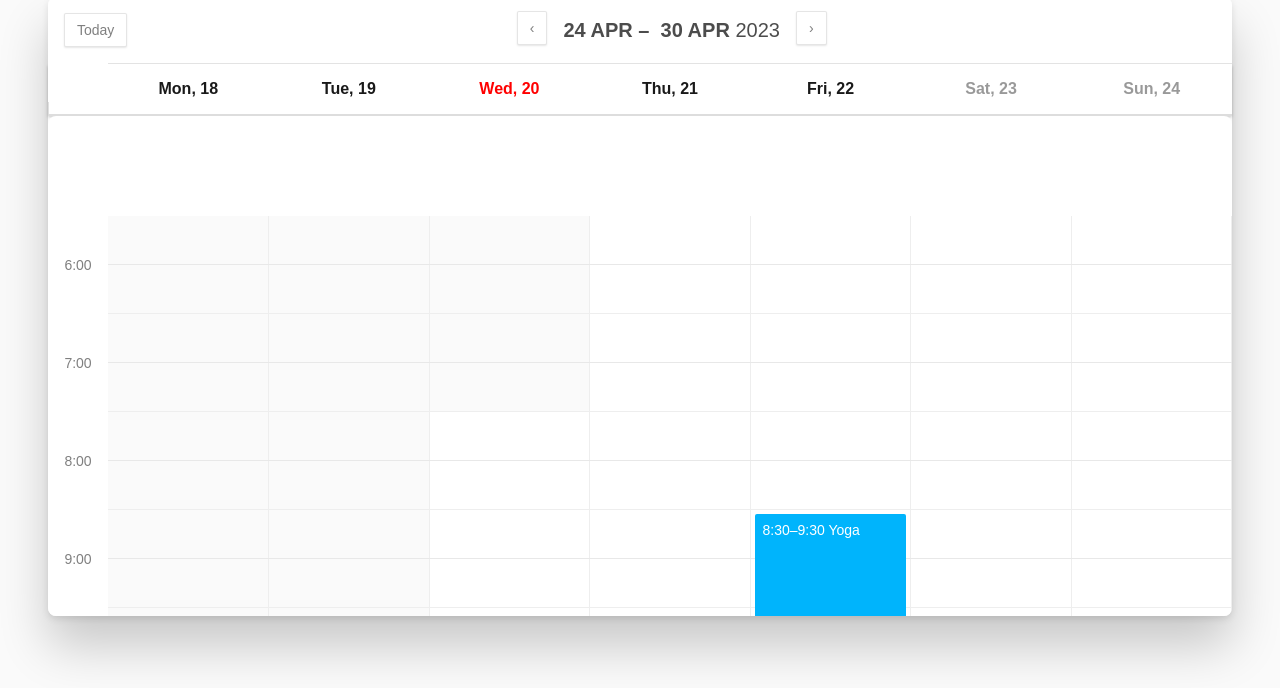
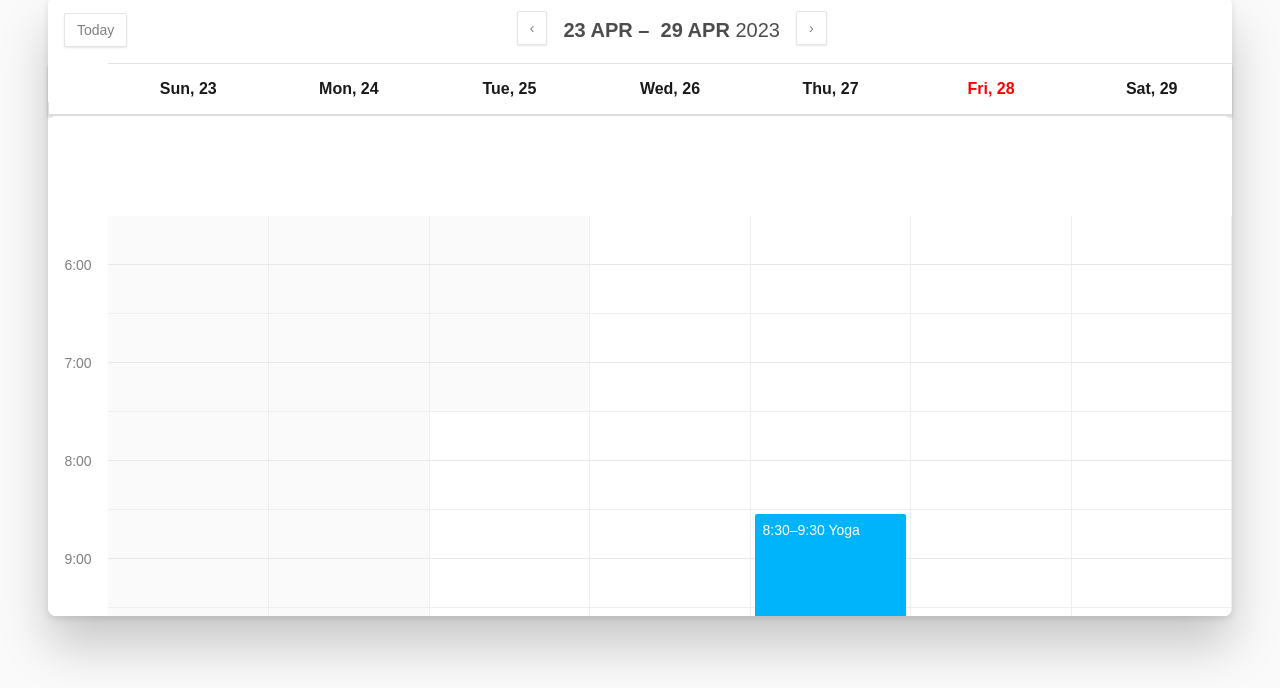
Before and after one commit to Navkiran23/DubSpot, a plain HTML site: page FrontEnd/DubSpotCalendar.html in a window 1280 px wide. Shown: the part 112-800 px from the top of the page. Drawn offline with Linux system fonts and the light colour scheme.

Commit message:
Added auto-adjusting day headings and code comments in Calendar.js

```diff
--- a/FrontEnd/Calendar.js
+++ b/FrontEnd/Calendar.js
@@ -8,35 +8,51 @@ const months = ["JAN", "FEB", "MAR", "APR", "MAY", "JUN", "JUL", "AUG", "SEP", "
 
 let offset = 0;
 
+// returns an array of 7 consecutive-day Date() objects, ranging from Sun-Sat, and int offset weeks
+// from the current week, or int offset + 1 weeks from the current week if it is currently Sat.
 function calculateWeek() {
-    const today = new Date();
+    let today = new Date();
     const dayOfWeek = today.getDay();
-    const monday = new Date(today.setDate(today.getDate() - dayOfWeek + (dayOfWeek === 6 ? 7 : 1) + (offset * 7)));
-    let weekArray = [new Date(monday)];
+    const sunday = new Date(today.setDate(today.getDate() - dayOfWeek + (dayOfWeek === 6 ? 7 : 0) + (offset * 7)));
+    let weekArray = [new Date(sunday)];
     for (let i = 0; i < 6; i++) {
-        weekArray.push(new Date(monday.setDate(monday.getDate() + 1)));
+        weekArray.push(new Date(sunday.setDate(sunday.getDate() + 1)));
     }
     return weekArray;
 }
 
+// updates the date range and the headings for the days
+function updateHeading(weekArray) {
+    heading.innerHTML = `<strong>${weekArray[0].getDate()} ${months[weekArray[0].getMonth()]}
+            –  ${weekArray[6].getDate()} ${months[weekArray[6].getMonth()]}</strong>
+            ${weekArray[6].getFullYear()}`;
+    let today = new Date();
+    let htmlString = "<thead><tr><th class=\"headcol\"></th>";
+    for (let i = 0; i < 7; i++) {
+        if (today.getDate() === weekArray[i].getDate() && today.getMonth() === weekArray[i].getMonth() &&
+                today.getFullYear() === weekArray[i].getFullYear()) {
+            htmlString += `<th class="today">${daysOfWeek[i]}, ${weekArray[i].getDate()}</th>`;
+        } else {
+            htmlString += `<th>${daysOfWeek[i]}, ${weekArray[i].getDate()}</th>`;
+        }
+    }
+    dayHeadings.innerHTML = htmlString;
+}
+
+// event listener for changing calendar view -1 week
 buttonLeft.addEventListener("click", function() {
     offset--;
     let weekArray = calculateWeek();
-    heading.innerHTML = `<strong>${weekArray[0].getDate()} ${months[weekArray[0].getMonth()]}
-            –  ${weekArray[6].getDate()} ${months[weekArray[6].getMonth()]}</strong>
-            ${weekArray[6].getFullYear()}`;
+    updateHeading(weekArray);
 });
 
+// event listener for changing calendar view +1 week
 buttonRight.addEventListener("click", function() {
     offset++;
     let weekArray = calculateWeek();
-    heading.innerHTML = `<strong>${weekArray[0].getDate()} ${months[weekArray[0].getMonth()]}
-            –  ${weekArray[6].getDate()} ${months[weekArray[6].getMonth()]}</strong>
-            ${weekArray[6].getFullYear()}`;
+    updateHeading(weekArray);
 });
 
 // Runs this immediately, sets date automatically
 let weekArray = calculateWeek();
-heading.innerHTML = `<strong>${weekArray[0].getDate()} ${months[weekArray[0].getMonth()]}
-        –  ${weekArray[6].getDate()} ${months[weekArray[6].getMonth()]}</strong>
-        ${weekArray[6].getFullYear()}`;
+updateHeading(weekArray);
--- a/FrontEnd/DubSpotCalendar.html
+++ b/FrontEnd/DubSpotCalendar.html
@@ -29,7 +29,7 @@
     <button class="secondary" style="align-self: flex-start; flex: 0 0 1">Today</button>
     <div class="calendar__title" style="display: flex; justify-content: center; align-items: center">
       <button class="icon secondary" id="scroll-left">‹</button>
-      <h1 id="date-range" style="flex: 1;"><span></span><strong>18 JAN – 24 JAN</strong> 2016</h1>
+      <h1 id="date-range" style="flex: 1;"><strong>18 JAN – 24 JAN</strong> 2016</h1>
       <button class="icon secondary" id="scroll-right">›</button>
     </div>
     <div style="align-self: flex-start; flex: 0 0 1"></div>
```
